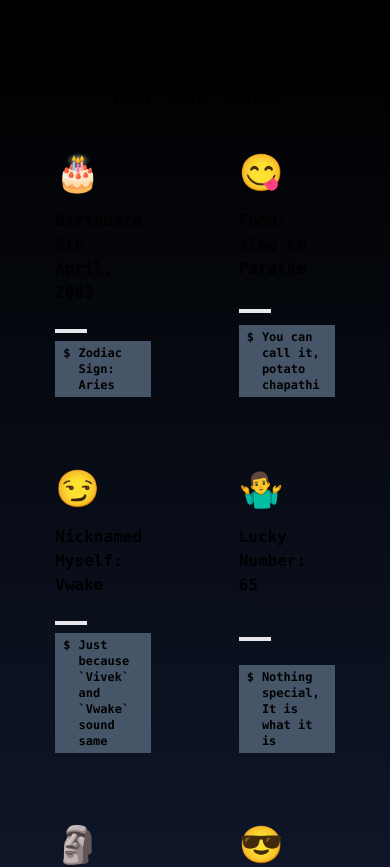
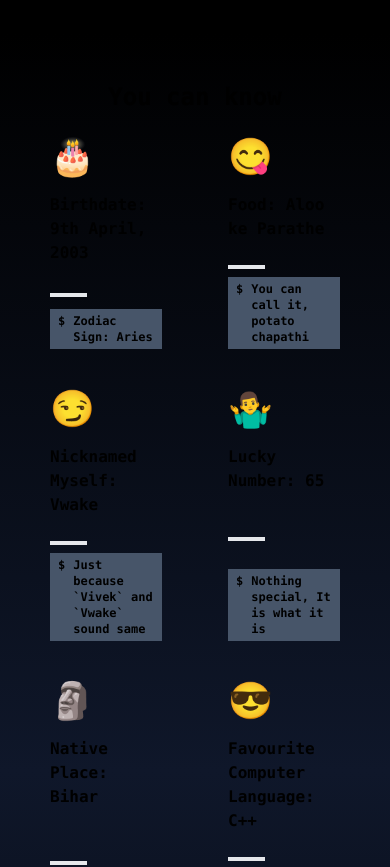
Before and after one commit to v-house/k-vivek-kumar, a Next.js app: page / in a window 390 px wide. Shown: the part 3380-4247 px from the top of the page. Built offline with nearby package versions, Linux system fonts and the light colour scheme.

Commit message:
Proper in mobile view of you know me..

```diff
--- a/app/Facts.tsx
+++ b/app/Facts.tsx
@@ -1,7 +1,7 @@
 export default function Facts(props: { emoji: any; fact: any; des: any }) {
   return (
     <>
-      <div className="w-32 lg:w-48 m-4 p-4 rounded-xl font-mono font-extrabold flex flex-col justify-between">
+      <div className="w-32 lg:w-48 m-2 p-2 lg:m-4 lg:p-4 rounded-xl font-mono font-extrabold flex flex-col justify-between">
         <div className="flex flex-col my-2">
           <div className="text-4xl">{props.emoji}</div>
           <div className="my-4">{props.fact}</div>
```
